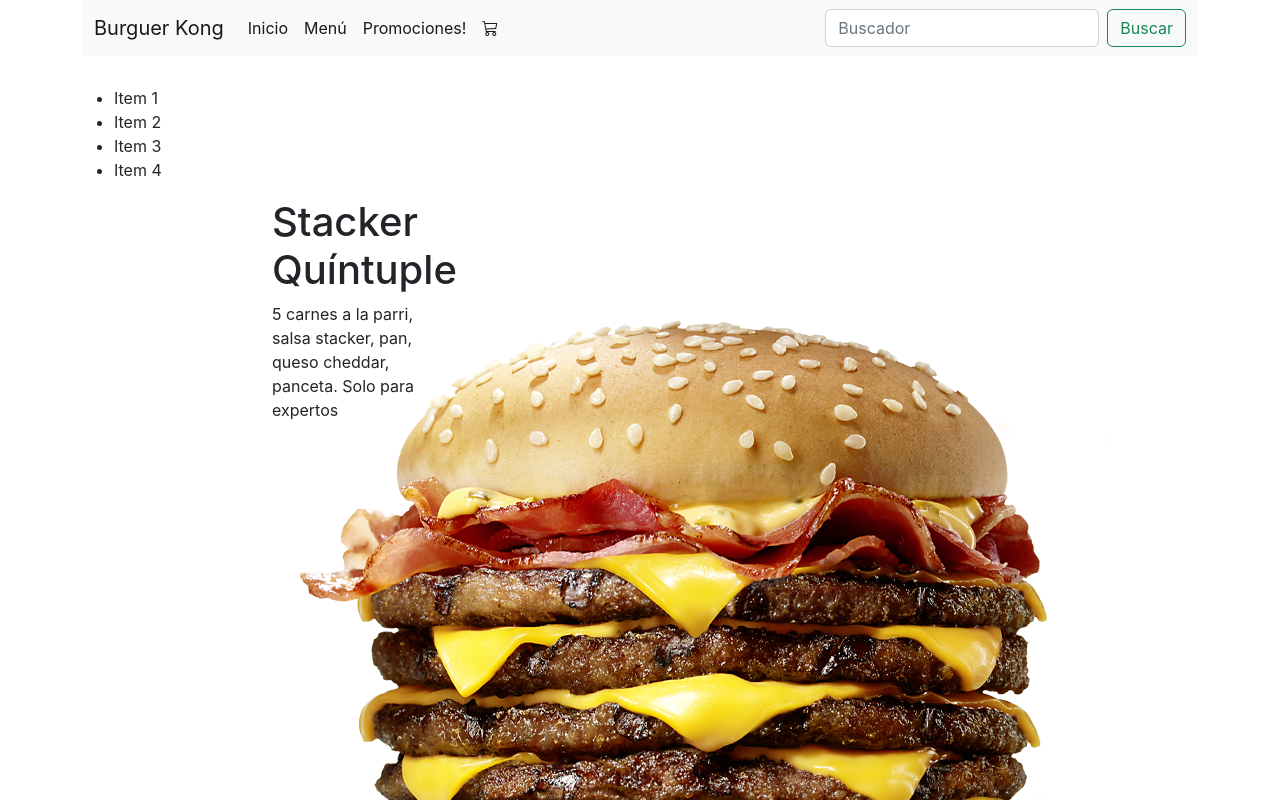
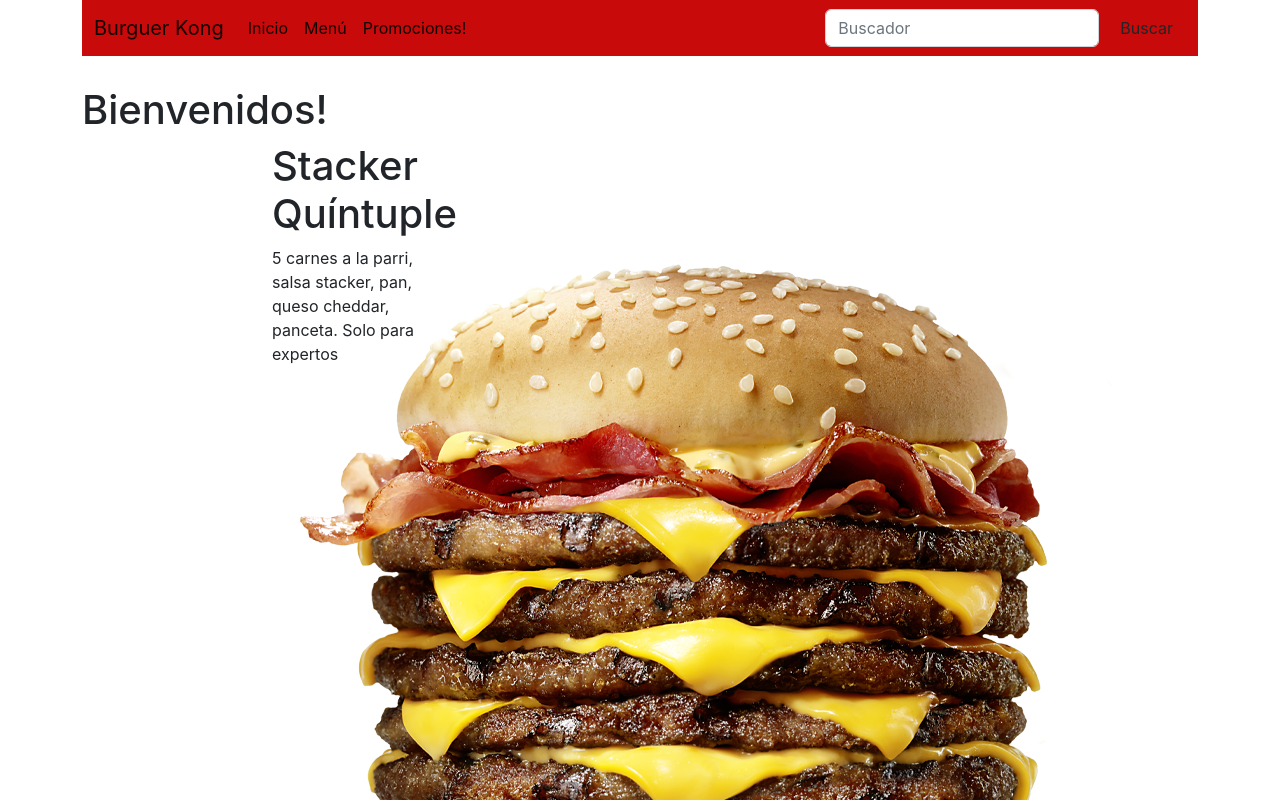
Before and after one commit to Lautaro624/React-js, a React (Create React App) app: page / in a window 1280 px wide. Shown: the top 800 px of the page. Built offline with nearby package versions, Linux system fonts and the light colour scheme.

Commit message:
prop greeting agregado

```diff
--- a/src/App.js
+++ b/src/App.js
@@ -14,7 +14,7 @@ function App() {
 
     <div className="container">
     <Navbar />
-    <Itemlistcontainer />
+    <Itemlistcontainer greeting="Bienvenidos!"  />
      <div className="row">
         <div className ="col-md-2">
           <img src = {imagen} alt = {titulo} className = "image-fluid" />
--- a/src/componentes/Itemlistcontainer.jsx
+++ b/src/componentes/Itemlistcontainer.jsx
@@ -1,17 +1,12 @@
 import React from "react";
 
-const Itemlistcontainer = () => {
+const Itemlistcontainer = (props) => {
 return (
     <div>
-        <ul>
-            <li> Item 1</li>
-            <li> Item 2</li>
-            <li> Item 3</li>
-            <li> Item 4</li>
-        </ul>
+        <h1>{props.greeting}</h1>
+
     </div>
-
-    )
+)
 }
 
 export default Itemlistcontainer
--- a/src/componentes/Navbar.jsx
+++ b/src/componentes/Navbar.jsx
@@ -6,7 +6,7 @@ const Navbar = () => {
     return (
         <div>
 
-            <nav className="navbar navbar-expand-lg bg-light">
+            <nav className="navbar navbar-expand-lg">
                 <div className="container-fluid">
                     <a className="navbar-brand" href="#">Burguer Kong</a>
                     <button className="navbar-toggler" type="button" data-bs-toggle="collapse" data-bs-target="#navbarSupportedContent" aria-controls="navbarSupportedContent" aria-expanded="false" aria-label="Toggle navigation">
@@ -33,7 +33,7 @@ const Navbar = () => {
                     </ul>
                     <form className="d-flex" role="search">
                         <input className="form-control me-2" type="search" placeholder="Buscador" aria-label="Search" />
-                        <button className="btn btn-outline-success" type="submit">Buscar</button>
+                        <button className="btn" type="submit">Buscar</button>
                     </form>
                     </div>
                 </div>
--- a/src/componentes/estilos.css
+++ b/src/componentes/estilos.css
@@ -1,4 +1,9 @@
 nav {
     margin-bottom: 30px;
+    background-color: #c90a0a;
+}
+
+i {
+    padding-left: 2400%;
 
 }
```
